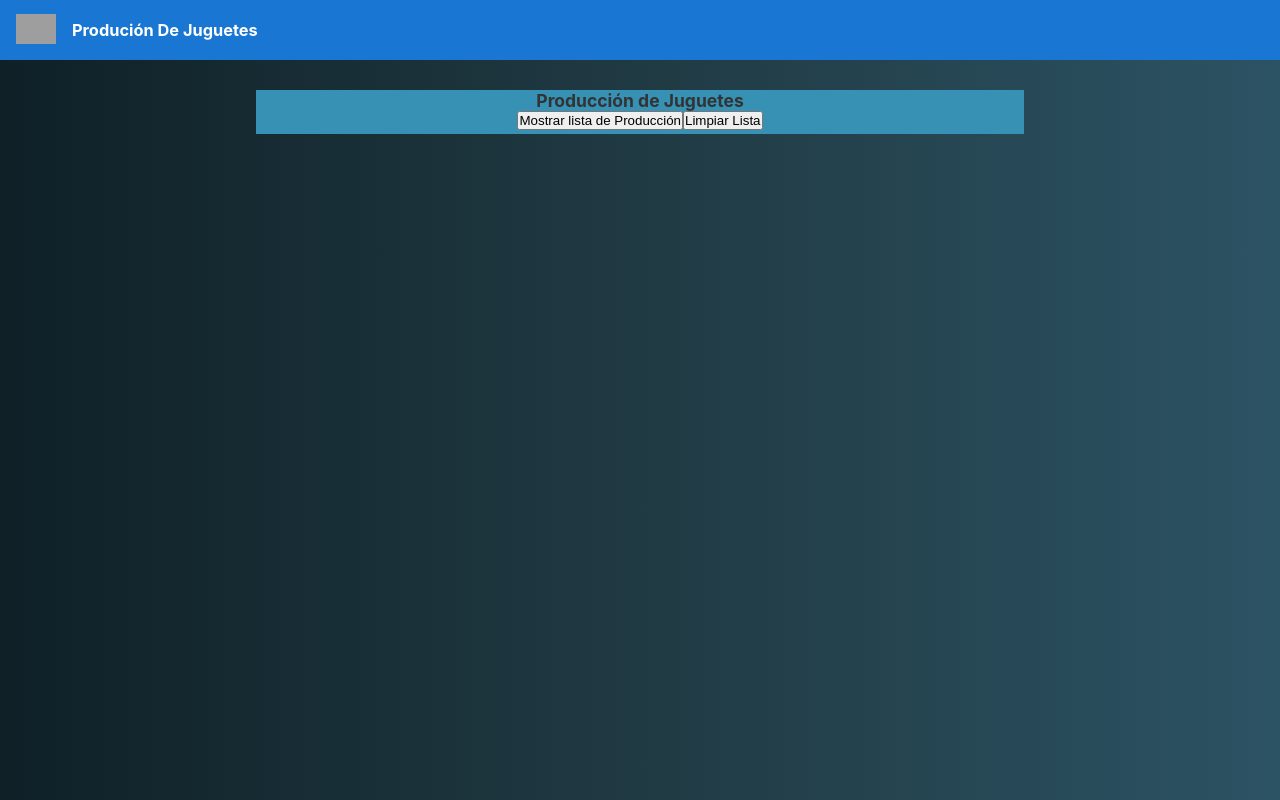
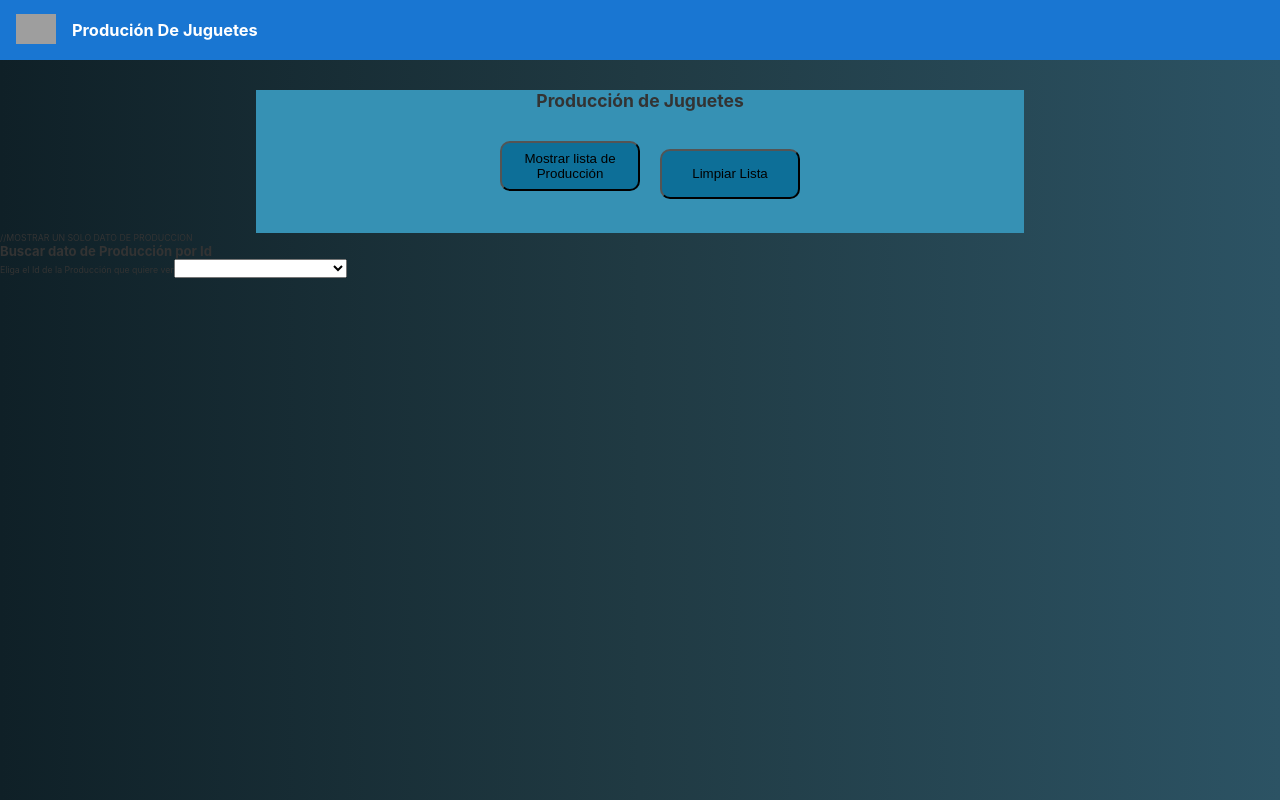
Before and after one commit to JosMiguelMM2/MVM-SYSTEM, an Angular app in the folder Front-End/: page /Produccion in a window 1280 px wide. Built offline with nearby package versions, Linux system fonts and the light colour scheme; grey boxes are pictures that could not be loaded.

Commit message:
Haciendo produccion

```diff
--- a/Front-End/src/app/empaquetamiento/empaquetamiento.component.ts
+++ b/Front-End/src/app/empaquetamiento/empaquetamiento.component.ts
@@ -89,13 +89,16 @@ export class EmpaquetamientoComponent implements OnInit {
           this.TabBusEmpaque[1] = '';
           this.TabBusEmpaque[2] = '';
           this.TabBusEmpaque[3] = '';
+
         } else if (op == 3) {
+
           this.comboEditarEmpaque = JSON.parse(data);
           this.MiEmpaqueE = null;
           this.TituloEmpaqueEdit = '';
           // this.ActualizarATipDoc.removeControl("textnuevotipdoc");
           // this.ActualizarATipDoc.removeControl("textnuevoinicialestipdoc");
           console.error(' El listado 5 ');
+
         }
       })
     } else {
--- a/Front-End/src/app/juguetes.service.ts
+++ b/Front-End/src/app/juguetes.service.ts
@@ -229,4 +229,10 @@ export class JuguetesService {
  getTipProJuguetes(): Observable<any> {
     return this.http.get(this.Url + '/tipProJuguete', httpOptions);
   }
+
+  //BUSCAR POR ID getTipProJuguetei
+  getTipProJuguetei(id: any): Observable<any> {
+    console.log(this.Url + '/tipProJuguete' + id)
+    return this.http.get(this.Url + '/tipProJuguete' + id, httpOptions);
+  }
 }
--- a/Front-End/src/app/produccion/produccion.component.css
+++ b/Front-End/src/app/produccion/produccion.component.css
@@ -20,3 +20,15 @@ html {
   text-align: center;
   background-color: #3691b4;
 }
+
+.botonlimpiarp, .botonMostrarp {
+  margin-left: 2rem;
+  margin-top: 3rem;
+  margin-bottom: 3rem;
+  width: 14rem;
+  height: 5rem;
+  border-radius: 1rem 1rem 1rem 1rem;
+  background-color: #0d6f98;
+
+
+}
--- a/Front-End/src/app/produccion/produccion.component.html
+++ b/Front-End/src/app/produccion/produccion.component.html
@@ -4,11 +4,11 @@
   <h1 class="titulo1">{{ title }}</h1>
 
   <div class="contenedor">
-    <form (ngSubmit)="getEmpaquetamiento(1)" [formGroup]="ListaProduccion">
-      <button type="submit">Mostrar lista de Producción</button>
-      <button (click)="LimpiarLista()">Limpiar Lista</button>
+    <form (ngSubmit)="getProduccion(1)" [formGroup]="ListaProduccion">
+      <button class="botonMostrarp" type="submit">Mostrar lista de Producción</button>
+      <button class="botonlimpiarp" (click)="LimpiarLista()">Limpiar Lista</button>
 
-      <h2 class="titulo2">{{TituloProducc}}</h2>
+      <h2 class="titulo2">{{TituloProduccion}}</h2>
 
       <table class="tabla-mostrarproduccion">
         <thead>
@@ -40,4 +40,20 @@
   </div>
 </main>
 
+
+//MOSTRAR UN SOLO DATO DE PRODUCCION
+<main class="mostrarporId">
+  <h2 class="titulo2">Buscar dato de Producción por Id</h2>
+
+  <form (ngSubmit)="buscarIdProduccion()" [formGroup]="filtrarProduccion">
+    <span>Eliga el Id de la Producción que quiere ver</span>
+    <select class="dropdown" formControlName="combofiltro" (click)="getProduccion(2)">
+      <option value="value1">ID de dato de Producción</option>
+
+      <option *ngFor="let TipPro of comboListaProduccion" [value]="TipPro.Id_produccion">
+        {{ TipPro.Id_produccion }} - {{ TipPro.Fecha_produccion}}
+      </option>
+    </select>
+  </form>
+</main>
 </html>
--- a/Front-End/src/app/produccion/produccion.component.ts
+++ b/Front-End/src/app/produccion/produccion.component.ts
@@ -39,6 +39,9 @@ export class ProduccionComponent implements OnInit {
 
   ListaProduccion = new FormGroup({});
 
+  filtrarProduccion = new FormGroup({
+    combofiltro: new FormControl(),
+  });
 
   constructor(private formBuilder: FormBuilder,
               private juguetesService: JuguetesService,
@@ -49,7 +52,7 @@ export class ProduccionComponent implements OnInit {
     this.controlLista = 0;
   }
 
-  public getEmpaquetamiento(op: any) {
+  public getProduccion(op: any) {
     if (this.controlLista == 1) {
 
       this.juguetesService.getTipProJuguetes().subscribe((data: any) => {
@@ -57,7 +60,7 @@ export class ProduccionComponent implements OnInit {
         if (op == 1) {
 
           this.Produccion = JSON.parse(data);
-          this.TituloProducc = 'Lista de Producción';
+          this.TituloProduccion = 'Lista de Producción';
           this.TablaProduccion[0] = 'Id Empaque';
           this.TablaProduccion[1] = 'Empleados por producción';
           this.TablaProduccion[2] = 'Juguete Producido';
@@ -68,6 +71,18 @@ export class ProduccionComponent implements OnInit {
           this.TablaProduccion[7] = 'Material utilizado';
 
 
+        }else if (op==2){
+          this.comboListaProduccion = JSON.parse(data);
+          this.MiProduccion=null;
+          this.TituloProducc='';
+          this.TabBusProduccion[0] = '';
+          this.TabBusProduccion[1] = '';
+          this.TabBusProduccion[2] = '';
+          this.TabBusProduccion[3] = '';
+          this.TabBusProduccion[4] = '';
+          this.TabBusProduccion[5] = '';
+          this.TabBusProduccion[6] = '';
+          this.TabBusProduccion[7] = '';
         }
       })
     } else {
@@ -85,9 +100,37 @@ export class ProduccionComponent implements OnInit {
     }
   }
 
+  public buscarIdProduccion() {
+    let filtovalor = this.filtrarProduccion.getRawValue()['combofiltro'];
+    console.log('318    ' + filtovalor);
+    this.juguetesService.getTipProJuguetei('/' + filtovalor).subscribe(
+      (data: {}) => {
+        console.log('313    ' + filtovalor);
+
+        this.MiProduccion = data;
+        this.TituloProducc = 'Buscar Empaque por Id';
+        this.TabBusProduccion[0] = 'Id Empaque';
+        this.TabBusProduccion[1] = 'Empleados por producción';
+        this.TabBusProduccion[2] = 'Juguete Producido';
+        this.TabBusProduccion[3] = 'Fecha de Producción';
+        this.TabBusProduccion[4] = 'Detalle de Producción';
+        this.TabBusProduccion[5] = 'Errores de Producción';
+        this.TabBusProduccion[6] = 'Cantidad Producida';
+        this.TabBusProduccion[7] = 'Material utilizado';
+      },
+      (error) => {
+        console.log(error);
+      }
+    );
+  }
+
   ngOnInit(): void {
     //LISTAR PRODUCCION
     this.ListaProduccion = this.formBuilder.group({});
+
+    //FILTRAR POR ID
+    this.filtrarProduccion = this.formBuilder.group({
+      combofiltro: [],
+    });
   }
-
 }
```
